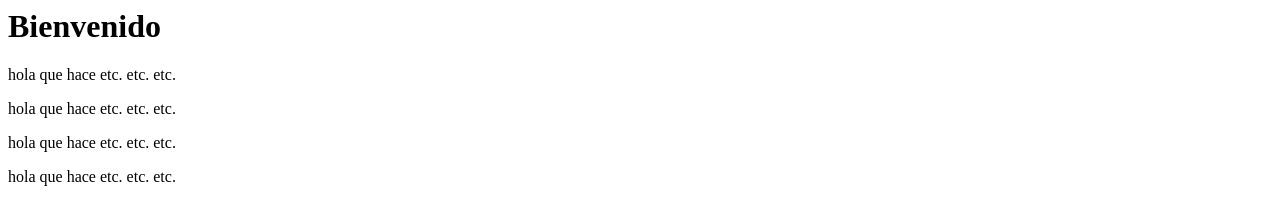
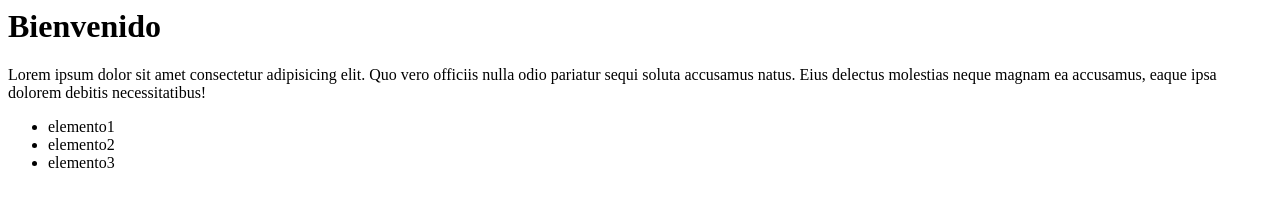
Before and after one commit to MycW3/80640, a plain HTML site: page index.html in a window 1280 px wide. Drawn offline with Linux system fonts and the light colour scheme.

Commit message:
cambio desde VScode

```diff
--- a/index.html
+++ b/index.html
@@ -4,9 +4,12 @@
   </head>
   <body>
     <h1>Bienvenido</h1>
-    <p>hola que hace etc. etc. etc.</p>
-    <p>hola que hace etc. etc. etc.</p>
-    <p>hola que hace etc. etc. etc.</p>
-    <p>hola que hace etc. etc. etc.</p>
+    Lorem ipsum dolor sit amet consectetur adipisicing elit. Quo vero officiis nulla odio pariatur sequi soluta accusamus natus. Eius delectus molestias neque magnam ea accusamus, eaque ipsa dolorem debitis necessitatibus!
+    <ul>
+      <li>elemento1</li>
+      <li>elemento2</li>
+      <li>elemento3</li>
+    </ul>
+
   </body>
 </html>
```
